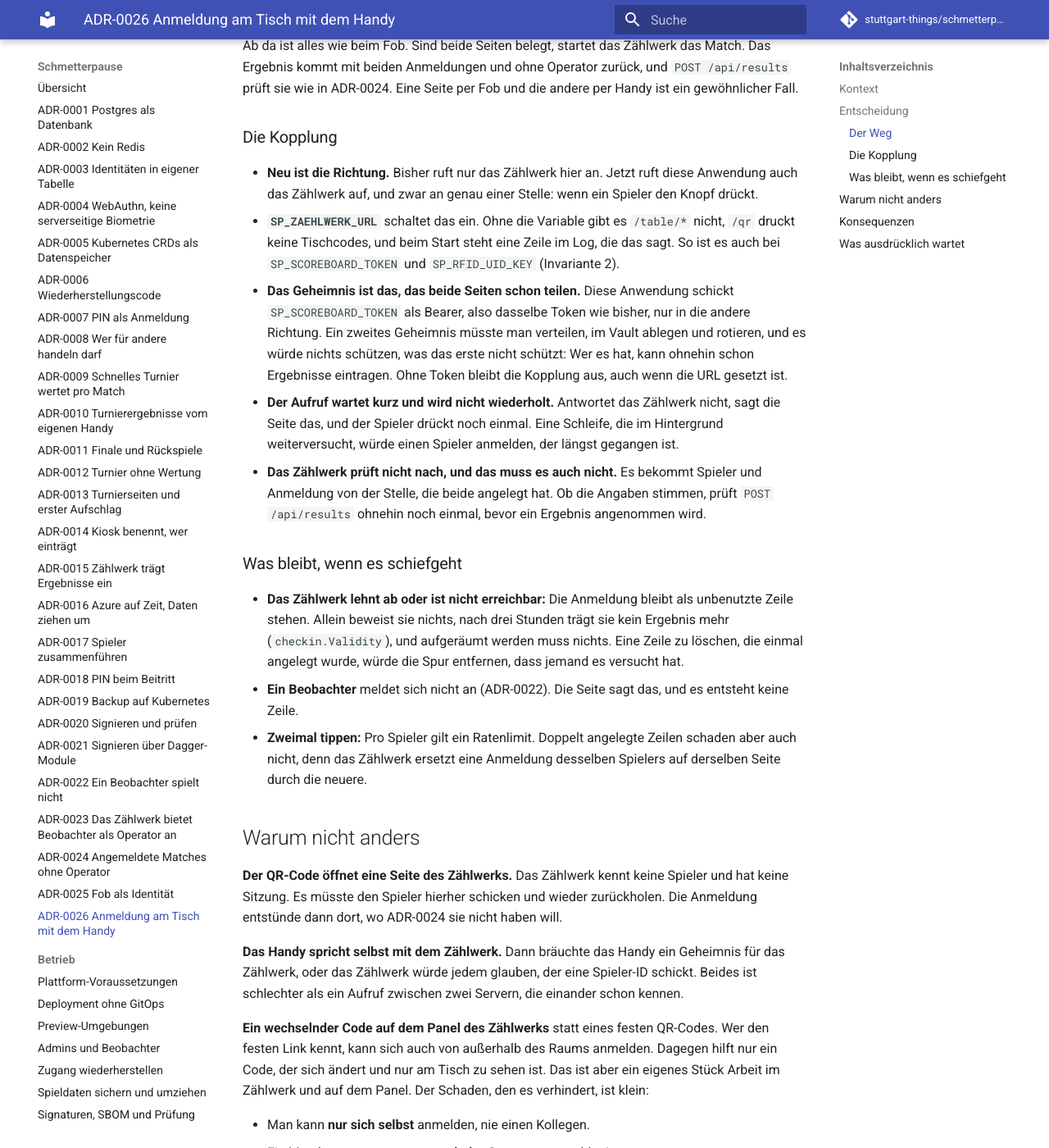
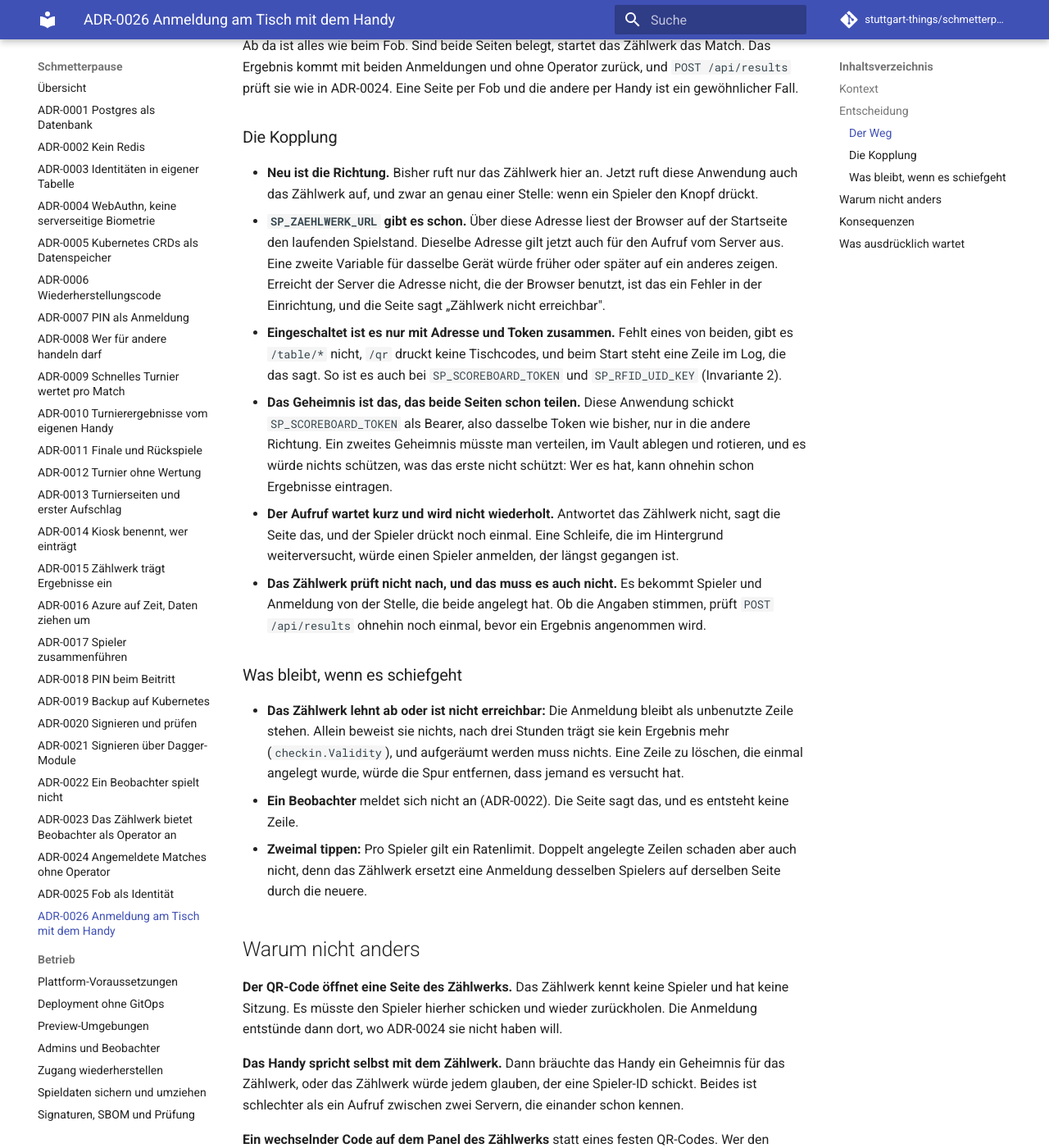
Before and after one commit to stuttgart-things/schmetterpause, an MkDocs documentation site: the page built from docs/adr/0026-anmeldung-am-tisch-mit-dem-handy.md, in a window 1280 px wide and 1400 px high, scrolled down 1284 px. Shown: the whole window at 82% size. Built offline with MkDocs 1.6.1 and Material for MkDocs 9.7.7, drawn with Linux system fonts in a browser that asks for light colours; comment, search, counter and statistics services are not loaded; some of the changed text lies outside the part shown.

Commit message:
docs(adr): reuse SP_ZAEHLWERK_URL for the table check-in
The variable already exists for the start page's live score. One
address per device, and the table pages need it and the token together.

Refs #329

Co-Authored-By: Claude Opus 5.5 <noreply@anthropic.com>

```diff
--- a/docs/adr/0026-anmeldung-am-tisch-mit-dem-handy.md
+++ b/docs/adr/0026-anmeldung-am-tisch-mit-dem-handy.md
@@ -55,16 +55,21 @@ andere per Handy ist ein gewöhnlicher Fall.
 - **Neu ist die Richtung.** Bisher ruft nur das Zählwerk hier an. Jetzt ruft
   diese Anwendung auch das Zählwerk auf, und zwar an genau einer Stelle: wenn
   ein Spieler den Knopf drückt.
-- **`SP_ZAEHLWERK_URL`** schaltet das ein. Ohne die Variable gibt es
-  `/table/*` nicht, `/qr` druckt keine Tischcodes, und beim Start steht eine
-  Zeile im Log, die das sagt. So ist es auch bei `SP_SCOREBOARD_TOKEN` und
-  `SP_RFID_UID_KEY` (Invariante 2).
+- **`SP_ZAEHLWERK_URL` gibt es schon.** Über diese Adresse liest der Browser
+  auf der Startseite den laufenden Spielstand. Dieselbe Adresse gilt jetzt
+  auch für den Aufruf vom Server aus. Eine zweite Variable für dasselbe Gerät
+  würde früher oder später auf ein anderes zeigen. Erreicht der Server die
+  Adresse nicht, die der Browser benutzt, ist das ein Fehler in der
+  Einrichtung, und die Seite sagt „Zählwerk nicht erreichbar".
+- **Eingeschaltet ist es nur mit Adresse und Token zusammen.** Fehlt eines
+  von beiden, gibt es `/table/*` nicht, `/qr` druckt keine Tischcodes, und
+  beim Start steht eine Zeile im Log, die das sagt. So ist es auch bei
+  `SP_SCOREBOARD_TOKEN` und `SP_RFID_UID_KEY` (Invariante 2).
 - **Das Geheimnis ist das, das beide Seiten schon teilen.** Diese Anwendung
   schickt `SP_SCOREBOARD_TOKEN` als Bearer, also dasselbe Token wie bisher, nur
   in die andere Richtung. Ein zweites Geheimnis müsste man verteilen, im Vault
   ablegen und rotieren, und es würde nichts schützen, was das erste nicht
-  schützt: Wer es hat, kann ohnehin schon Ergebnisse eintragen. Ohne Token
-  bleibt die Kopplung aus, auch wenn die URL gesetzt ist.
+  schützt: Wer es hat, kann ohnehin schon Ergebnisse eintragen.
 - **Der Aufruf wartet kurz und wird nicht wiederholt.** Antwortet das
   Zählwerk nicht, sagt die Seite das, und der Spieler drückt noch einmal.
   Eine Schleife, die im Hintergrund weiterversucht, würde einen Spieler
@@ -118,8 +123,10 @@ Verlauf des Browsers ausgelöst.
 
 ## Konsequenzen
 
-- **Neue Konfiguration:** `SP_ZAEHLWERK_URL` in Code, kcl, Terraform und
-  Compose, beschrieben in `docs/deployment.md`.
+- **Keine neue Variable.** `SP_ZAEHLWERK_URL` und `SP_SCOREBOARD_TOKEN` gibt
+  es schon, in Code, kcl, Terraform und Compose. Neu ist, dass beide zusammen
+  die Tischseiten einschalten. Das gehört in `docs/deployment.md` und in
+  `kcl/README.md`.
 - **`/qr` bekommt zwei Codes**, je einen pro Seite, zum Ausdrucken und
   Aufkleben.
 - **Das Zählwerk braucht eine Route**, über die diese Anwendung eine Seite
```
